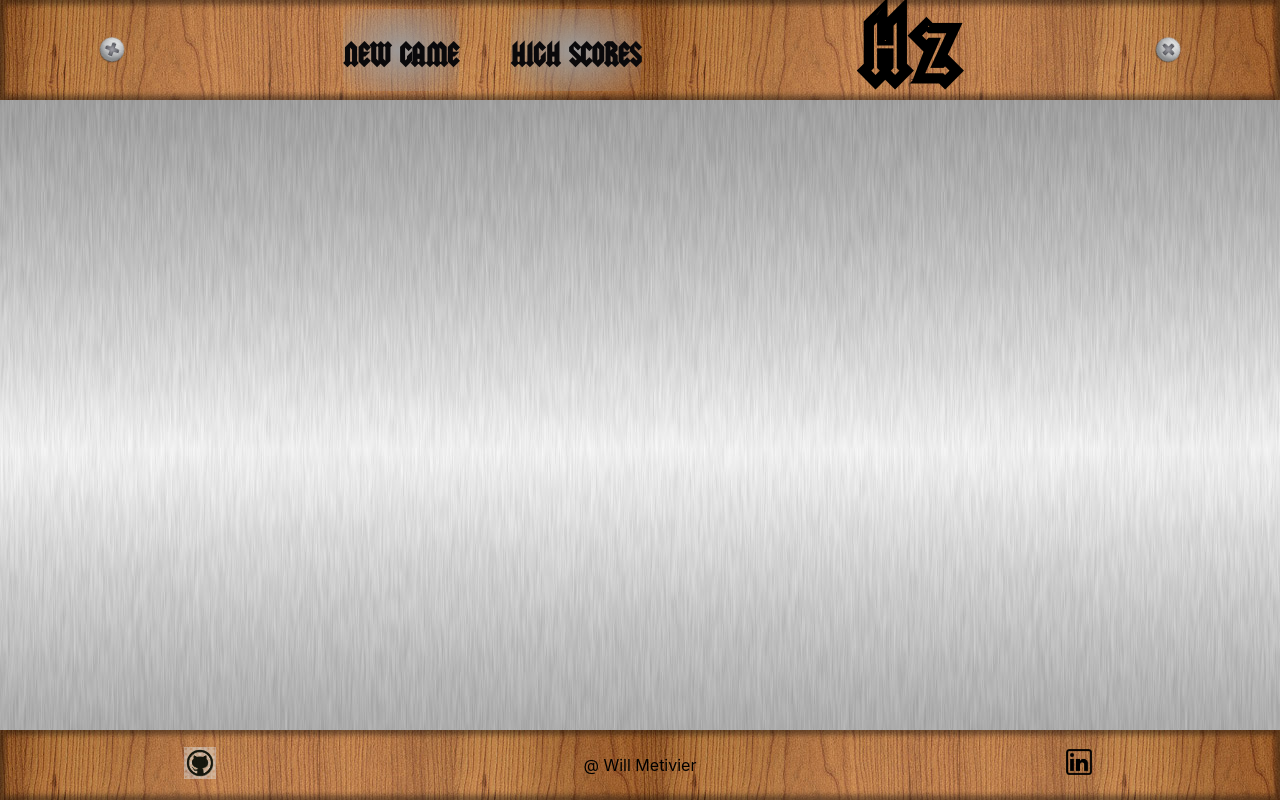
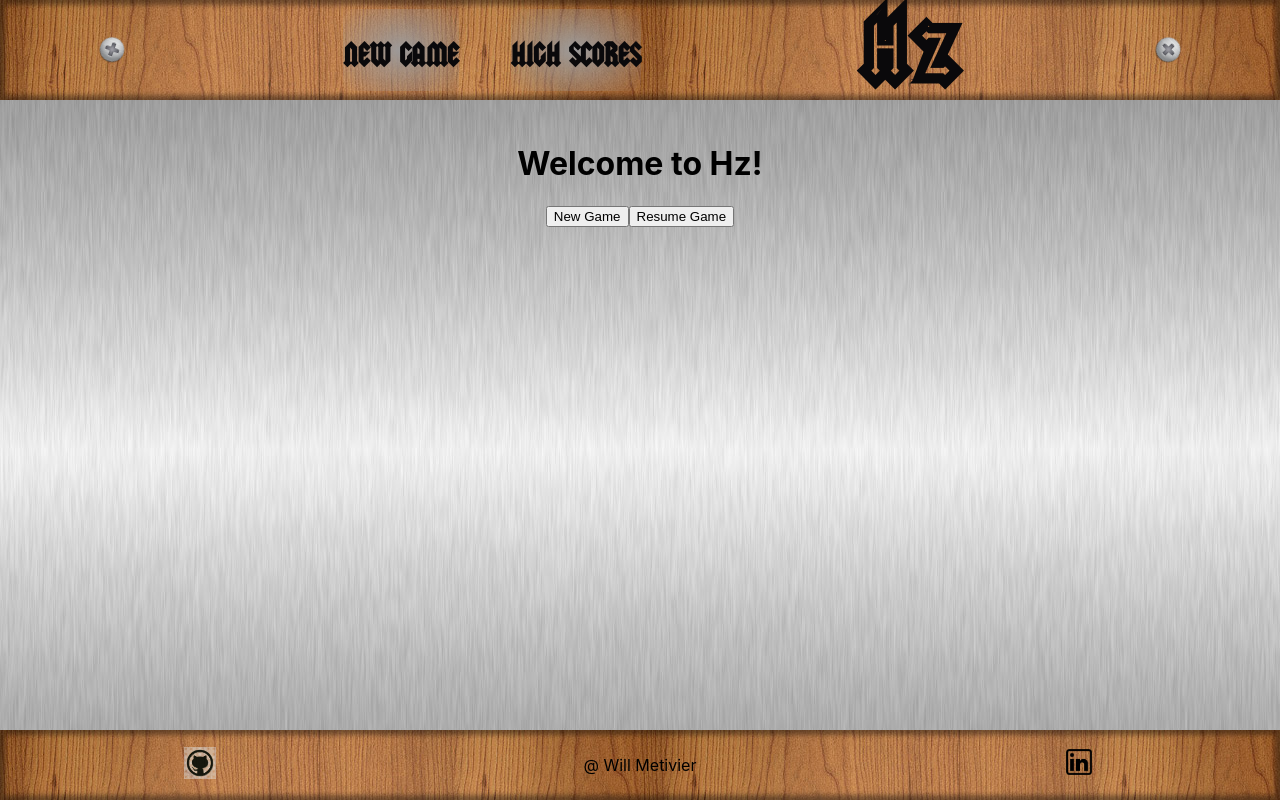
Before and after one commit to willnolin/Hz, a React (Create React App) app: page / in a window 1280 px wide. Built offline with nearby package versions, Linux system fonts and the light colour scheme; no server answers.

Commit message:
finish localstorage

```diff
--- a/src/App.css
+++ b/src/App.css
@@ -55,10 +55,16 @@ a.nav-link:hover {
 }
 
 .app-title {
-  font-size: 40px;
+  color: rgb(10, 9, 11);
+  font-size: 35px;
   height: fit-content;
-  margin: 5px;
+  margin-top: 5px;
 }
+.app-title:hover {
+  color: rgb(209, 193, 103);
+  text-decoration: none;
+}
+
 .screw {
   width: 30px;
   transform: rotate(20deg);
@@ -66,6 +72,7 @@ a.nav-link:hover {
 .left {
   transform: rotate(45deg);
 }
+
 .main-container {
   display: flex;
   flex: 1 0 auto;
@@ -75,6 +82,9 @@ a.nav-link:hover {
   /* border: 10px solid burlywood; */
 }
 
+.home-container {
+  margin-top: 50%;
+}
 .gameplay-container {
   display: flex;
   flex-direction: column;
--- a/src/App.js
+++ b/src/App.js
@@ -6,40 +6,66 @@ import Quiz from './components/Quiz'
 import Header from './components/Header'
 import DisplayScores from './components/DisplayScores';
 import Footer from './components/Footer'
-import Canvas from './components/Canvas';
-import knob from "./images/knob.png"
-import fader from "./images/fader.png"
+// import Canvas from './components/Canvas';
+// import knob from "./images/knob.png"
+// import fader from "./images/fader.png"
 
 function App() {
   const [scores, setScores] = useState([]);
+  const [activeGame, setActiveGame] = useState(false);
+  const [show, setShow] = useState("none");
+  const [scoreCount, setScoreCount] = useState(0);
+  const [wrongCount, setWrongCount] = useState(0);
 
-  const draw = (ctx, frameCount) => {
+  // const draw = (ctx, frameCount) => {
 
-    ctx.clearRect(0, 0, ctx.canvas.width, ctx.canvas.height);
-    ctx.fillStyle = '#000000';
-    ctx.beginPath();
-    ctx.arc(150, 100, 20*(Math.sin(frameCount*0.05)**2), 0, 2*Math.PI);
-    ctx.fill()
-  }
+  //   ctx.clearRect(0, 0, ctx.canvas.width, ctx.canvas.height);
+  //   ctx.fillStyle = '#000000';
+  //   ctx.beginPath();
+  //   ctx.arc(150, 100, 20*(Math.sin(frameCount*0.05)**2), 0, 2*Math.PI);
+  //   ctx.fill()
+  // }
 
 //DOM rendering
   return (
     <div className="App metal">
 
-      <Header />
+      <Header
+        activeGame={activeGame}
+        setActiveGame = {setActiveGame}
+        setScoreCount={setScoreCount}
+        setWrongCount={setWrongCount}
+      />
 
       <div className="main-container">
         {/* <img className="knob" src={knob} alt="knob1"></img> */}
       <Switch>
         <Route path="/quiz">
-          <Quiz scores={scores} setScores={setScores} />
+            <Quiz
+              setActiveGame = {setActiveGame}
+              scores={scores}
+              setScores={setScores}
+              scoreCount={scoreCount}
+              setScoreCount={setScoreCount}
+              wrongCount={wrongCount}
+              setWrongCount={setWrongCount}
+              show={show}
+              setShow={setShow}
+            />
         </Route>
         <Route path="/scores">
           <DisplayScores scores={scores} setScores={setScores}/>
           </Route>
           {/* <Canvas draw={draw}/> */}
         <Route exact path="/">
-          <Home />
+            <Home
+              activeGame={activeGame}
+              setActiveGame = {setActiveGame}
+              scoreCount={scoreCount}
+              setScoreCount={setScoreCount}
+              wrongCount={wrongCount}
+              setWrongCount={setWrongCount}
+            />
         </Route>
       </Switch>
         {/* <img className="fader" src={fader} alt="fader1"></img> */}
--- a/src/components/Display.jsx
+++ b/src/components/Display.jsx
@@ -7,6 +7,7 @@ export default function Display(props) {
     <>
     <div className="display-screen-container">
       <div className="score-xxx-row">
+        {console.log(wrongCount)}
         <h4 id="xxx">{[...Array(wrongCount)].map(e => 'X')}</h4>
         <h4 id="score">{`Score: ${scoreCount}`}</h4>
       </div>
--- a/src/components/Form.jsx
+++ b/src/components/Form.jsx
@@ -5,7 +5,7 @@ import { setHighScore, getAllHighScores } from '../services/api.js'
 
 export default function Form(props) {
   // const scoreRef = useRef(null)
-  const { score, scores, setScores, show } = props;
+  const { setActiveGame, score, scores, setScores, show, setShow } = props;
 
   const formObj = {
     user : "",
@@ -47,6 +47,8 @@ export default function Form(props) {
     e.preventDefault()
     await setHighScore(input);
     setInput({});
+    setActiveGame(false);
+    setShow("none")
     history.push("/scores/");
   }
 
--- a/src/components/Header.jsx
+++ b/src/components/Header.jsx
@@ -1,23 +1,31 @@
 import { Link } from 'react-router-dom'
 import screw from '../images/screw.png';
 
-export default function Header() {
+export default function Header(props) {
+  const { activeGame, setActiveGame, setScoreCount, setWrongCount } = props;
+  const newGame = () => {
+    localStorage.clear()
+    setScoreCount(0)
+    setWrongCount(0)
+    setActiveGame(true)
+  }
+
   return (
     <div className="header-container">
       <img src={screw} alt="screw" className="screw"></img>
 
       <div className = "nav-bar" >
         <Link className="nav-link" to="/quiz">
-          <h3>NEW GAME</h3>
+          {activeGame ? <h3>RESUME GAME</h3> : <h3 onClick={newGame}>NEW GAME</h3>}
         </Link>
         <Link className= "nav-link" to="/scores">
           <h3 >HIGH SCORES</h3>
         </Link>
 
       </div>
-      <div className = "app-title">
+      <Link className = "app-title" to="/">
         <h1>Hz</h1>
-      </div>
+      </Link>
       <img src={screw} alt="screw" className="screw left"></img>
     </div>
   )
--- a/src/components/Home.jsx
+++ b/src/components/Home.jsx
@@ -1,9 +1,49 @@
-import React from 'react'
+import { useState, useEffect } from 'react'
 
-function Home() {
+import { Link } from 'react-router-dom'
+
+function Home(props) {
+  const {
+    activeGame,
+    setActiveGame,
+    scoreCount,
+    setScoreCount,
+    wrongCount,
+    setWrongCount,
+    show,
+    setShow,
+  } = props;
+
+  useEffect(() => {
+    localStorage.setItem('scoreStorage', scoreCount)
+    localStorage.setItem('wrongCountStorage', wrongCount)
+  }, [scoreCount, wrongCount])
+
+  const newGame = () => {
+    localStorage.clear()
+    setScoreCount(0)
+    setWrongCount(0)
+    setActiveGame(true)
+  }
+
+  // const resumeGame = () => {
+  //   setScoreCount(localStorage.getItem('scoreStorage') || 0)
+  //   setWrongCount(localStorage.getItem('wrongCountStorage') || 0)
+  // }
+
+
   return (
-    <div>
-      <h1>Welcome to Hz! WHy is this not showing up!?</h1>
+    <div className="home-container">
+      <h1>Welcome to Hz!</h1>
+      <Link to="/quiz">
+        <button onClick={newGame}>New Game</button>
+      </Link>
+
+      <Link to="/quiz">
+        <button>Resume Game</button>
+      </Link>
+
+
     </div>
   )
 }
--- a/src/components/Quiz.jsx
+++ b/src/components/Quiz.jsx
@@ -12,24 +12,22 @@ import {
 } from '../sounds/index.js'
 
 const Quiz = (props) => {
+  const {
+    setActiveGame,
+    scores,
+    setScores,
+    scoreCount,
+    setScoreCount,
+    wrongCount,
+    setWrongCount,
+    show,
+    setShow,
+  } = props;
+
   const [randArr, setRandArr] = useState([...mp3Array].sort(() => Math.random() - 0.5))
   const [correctObj, setCorrectObj] = useState(null);
   const [message, setMessage] = useState("");
-  const [scoreCount, setScoreCount] = useState(0);
-  const [wrongCount,  setWrongCount] = useState(0)
-
-  const [clicked, setClicked] = useState(false)
-
-  const [show, setShow] = useState("none")
-
-  // useEffect(() => {
-  //   sessionStorage.setItem('scoreStorage', scoreCount)
-  //   sessionStorage.setItem('wrongCountStorage', wrongCount )
-  // }, [scoreCount, wrongCount])
-  // console.log(scoreCount, wrongCount)
-  // if (show === "block") {
-  //   sessionStorage.clear();
-  // }
+  const [clicked, setClicked] = useState(false);
 
   return (
     <div className="gameplay-container">
@@ -57,10 +55,12 @@ const Quiz = (props) => {
         setShow={setShow}
       />
       <Form
+        setActiveGame ={setActiveGame}
         score={scoreCount}
-        scores={props.scores}
-        setScores={props.setScores}
+        scores={scores}
+        setScores={setScores}
         show={show}
+        setShow={setShow}
         clicked={clicked}
       />
 
```
Also changed, not shown: 1 other file (tests, documents, lock files or other folders).
